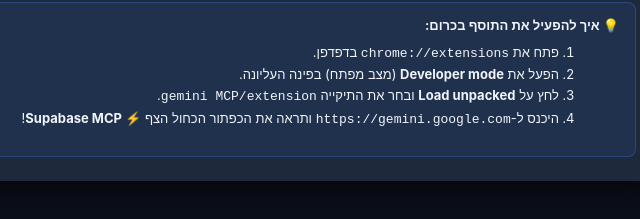
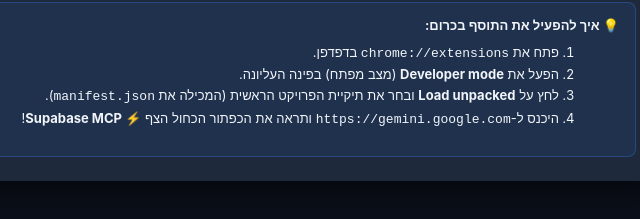
Before and after one commit to SSSHMUEL/GemMCP, a browser extension: page test-simulator.html in a window 1280 px wide. Shown: the part 533-752 px from the top of the page, 454-1094 px from the left. Drawn offline with Linux system fonts and the light colour scheme.

Commit message:
Refactor: Move extension files to project root for direct loading

```diff
--- a/test-simulator.html
+++ b/test-simulator.html
@@ -112,7 +112,7 @@
       <ol style="margin-right: 20px; margin-top: 6px;">
         <li>פתח את <code>chrome://extensions</code> בדפדפן.</li>
         <li>הפעל את <strong>Developer mode</strong> (מצב מפתח) בפינה העליונה.</li>
-        <li>לחץ על <strong>Load unpacked</strong> ובחר את התיקייה <code>gemini MCP/extension</code>.</li>
+        <li>לחץ על <strong>Load unpacked</strong> ובחר את תיקיית הפרויקט הראשית (המכילה את <code>manifest.json</code>).</li>
         <li>היכנס ל-<code>https://gemini.google.com</code> ותראה את הכפתור הכחול הצף <strong>⚡ Supabase MCP</strong>!</li>
       </ol>
     </div>
```
Also changed, not shown: README.md, background.js (renamed from extension/background.js), content.css (renamed from extension/content.css), content.js (renamed from extension/content.js), i18n.js (renamed from extension/i18n.js), icons/icon128.png (renamed from extension/icons/icon128.png), icons/icon16.png (renamed from extension/icons/icon16.png), icons/icon32.png (renamed from extension/icons/icon32.png), icons/icon48.png (renamed from extension/icons/icon48.png), manifest.json (renamed from extension/manifest.json), popup/oauth-success.html (renamed from extension/popup/oauth-success.html), popup/oauth-success.js (renamed from extension/popup/oauth-success.js), popup/popup.css (renamed from extension/popup/popup.css), popup/popup.html (renamed from extension/popup/popup.html), 2 more files.
